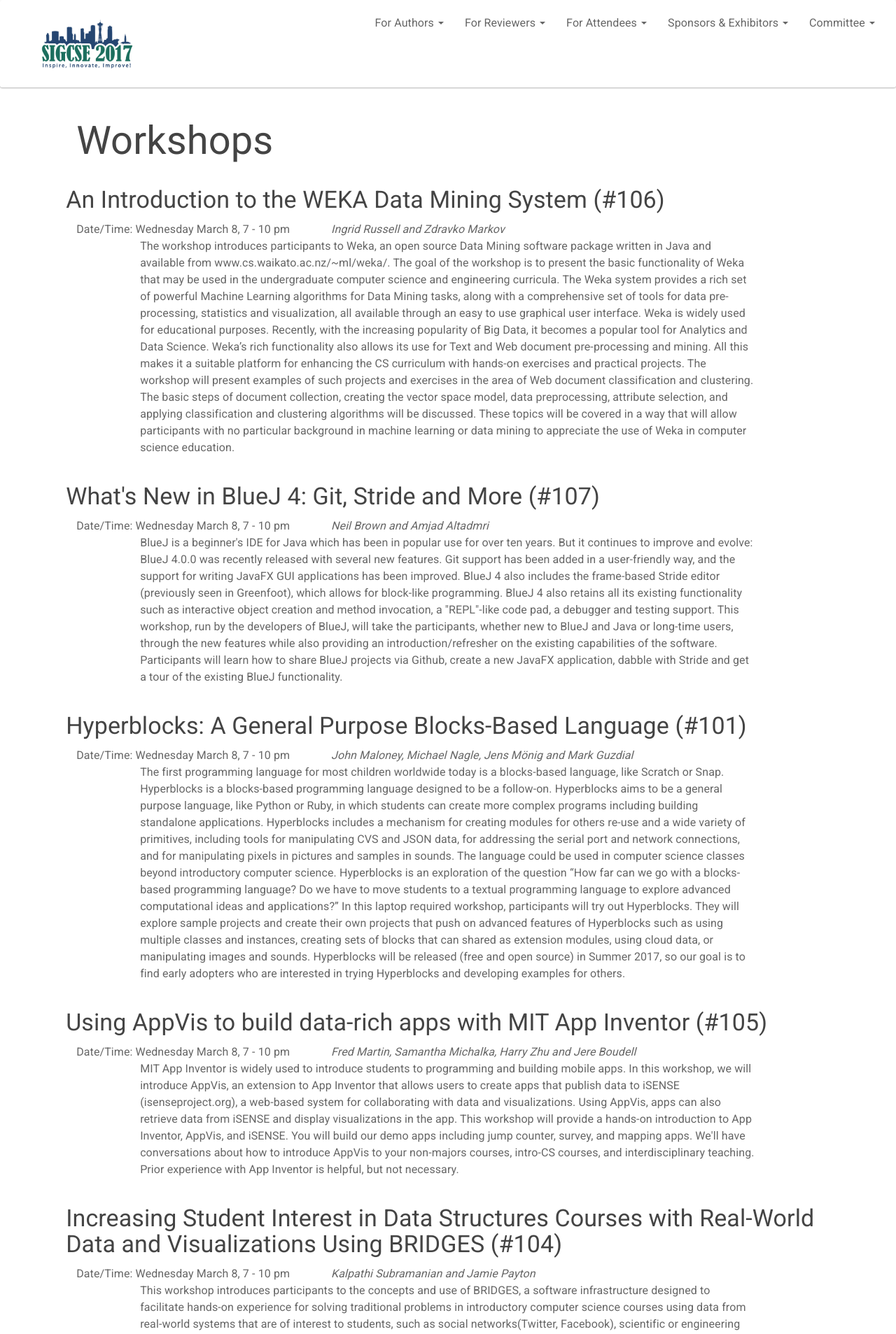
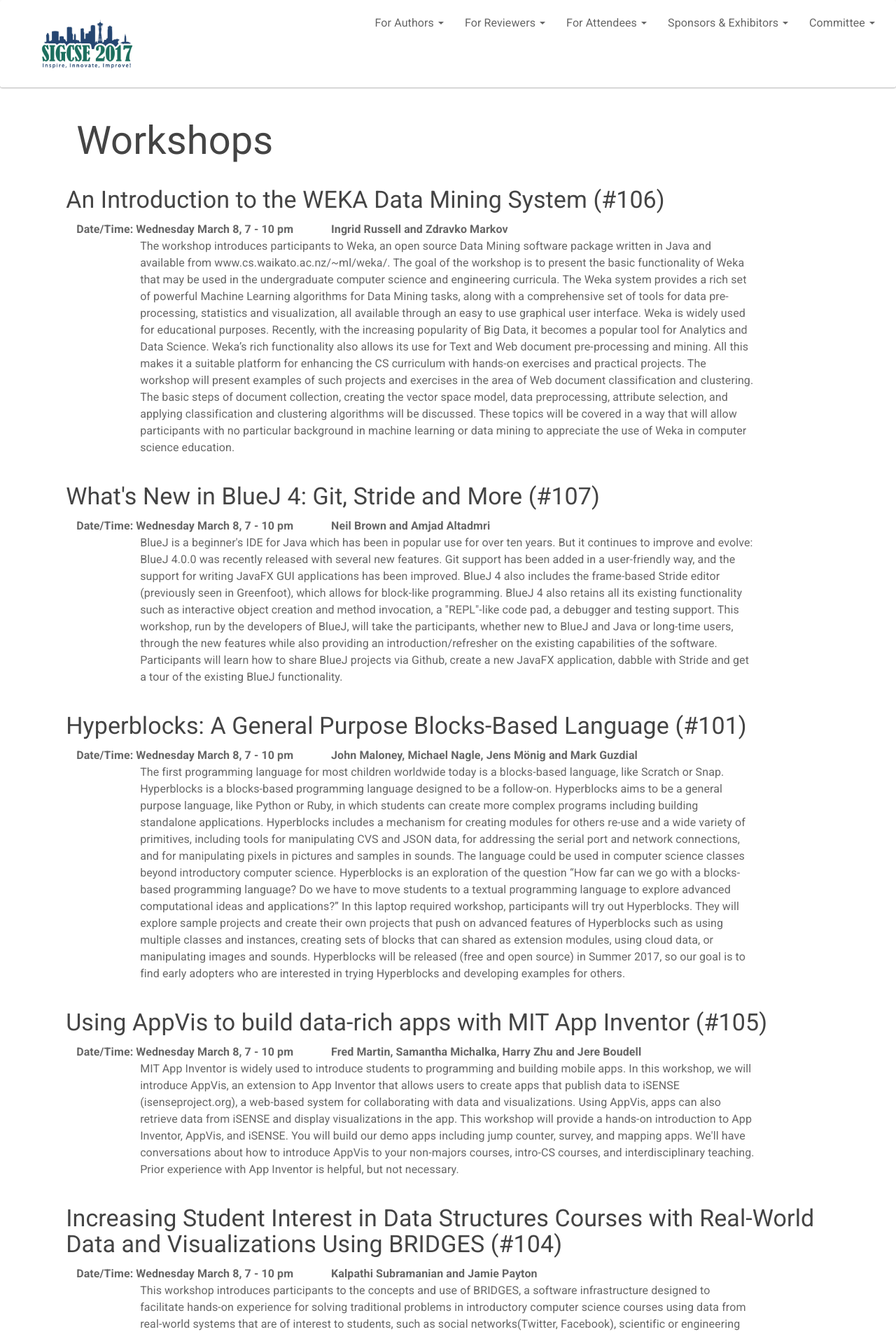
Before and after one commit to sigcsets/sigcse2017, a Jekyll site: the page built from attendees/workshops.md, in a window 1280 px wide. Shown: the top 1907 px of the page at 70% size. Built offline with Jekyll 4.4.1, drawn with Linux system fonts in a browser that asks for light colours.

Commit message:
Adding workshops to nav.

```diff
--- a/_data/topnav.yaml
+++ b/_data/topnav.yaml
@@ -53,6 +53,8 @@
       link: /info/program.html
     - name: Pre-Symposium Events
       link: /attendees/presymposium.html
+    - name: Workshops
+      link: /attendees/workshops.html
       divider: true
     - name: Student Volunteers
       link: /info/studentvolunteers.html
--- a/attendees/workshops.md
+++ b/attendees/workshops.md
@@ -14,10 +14,10 @@
 
 <div class = "row">
 	<div class = "col-sm-4">
-		Date/Time: {{ws["Date/Time"]}}
+		<b>Date/Time: {{ws["Date/Time"]}}</b>
 	</div>
 	<div class = "col-sm-8">
-		<small><i>{{ws["Presenters"]}}</i></small>
+		<b>{{ws["Presenters"]}}</b>
 	</div>
 </div>
 
```
